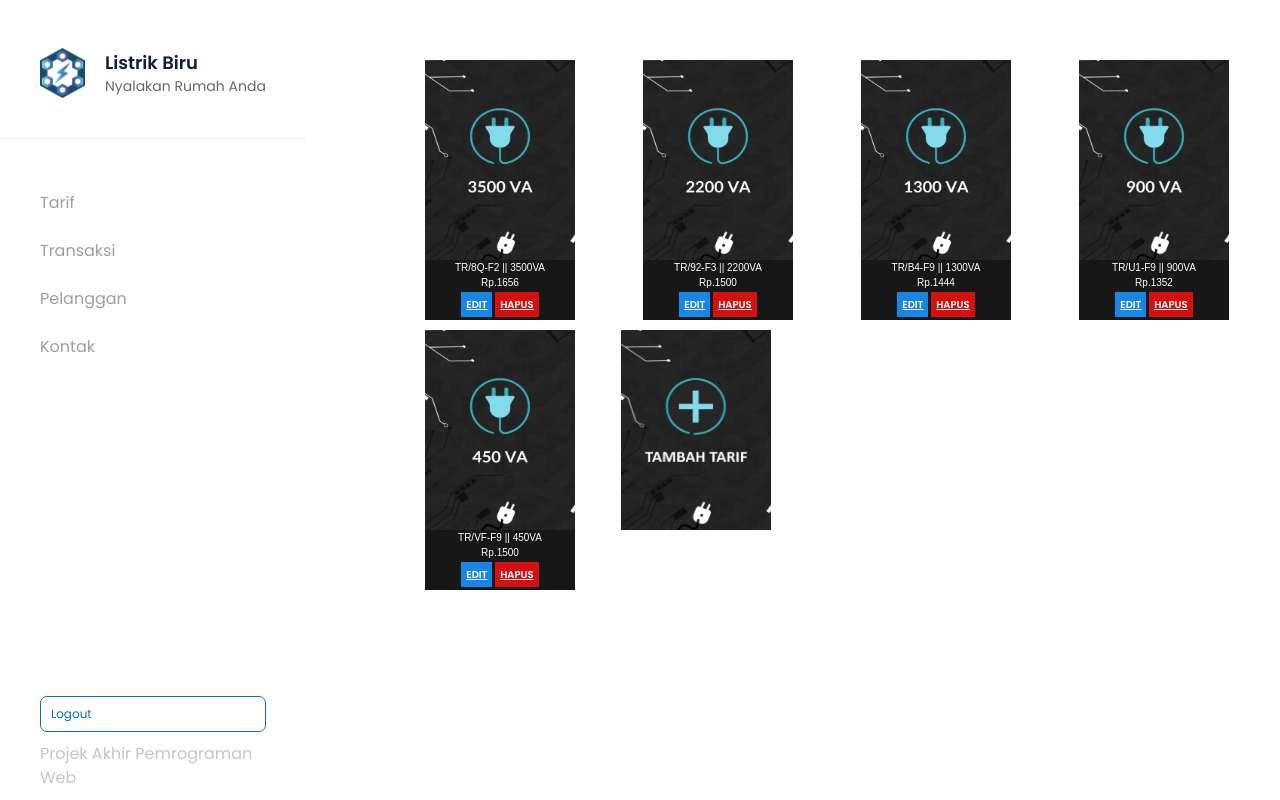
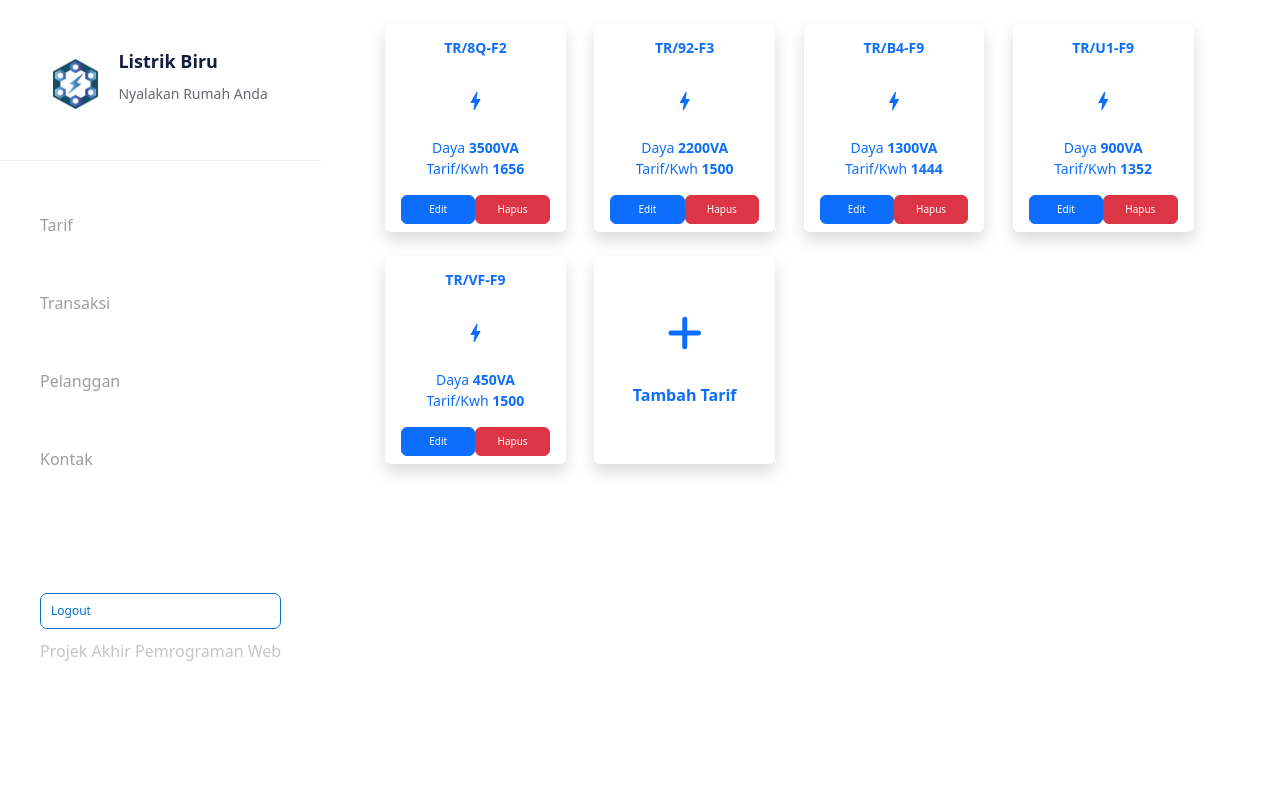
Before and after one commit to gemparpanggih/PA-Listrik-Biru, a PHP site: page /tarif.php in a window 1280 px wide. Run offline with PHP 8.4, Linux system fonts and the light colour scheme; a user stored in the database is signed in; data comes from the database, SQL or seed files in the repository; some libraries are stand-ins or nearby versions; some web fonts are replaced.

Commit message:
perbaikan tarif

```diff
--- /dev/null
+++ b/stylesheet/new-main.css
@@ -0,0 +1,134 @@
+
+/* # BAGIAN USER */
+
+/* Halaman Profil */
+.profil-data-user {
+    font-weight: bold;
+    color: #5c5c5c;
+}
+
+.profil-aksi-data a {
+    font-size: 12px;
+    color: black;
+    text-decoration: none;
+}
+
+.profil-aksi-data a:hover {
+    text-decoration: underline;
+}
+
+/* End Halaman Profil */
+
+/* # END BAGIAN USER */
+
+
+
+/* # BAGIAN ADMIN */
+
+/* Halaman Profil */
+.data-tarif li {
+    list-style: none;
+}
+
+.card-tarif h5,
+.card-tarif ul li {
+    font-size: 14px !important;
+}
+
+a.admin-aksi-tarif {
+    font-size: 10px !important;
+}
+
+
+.judul h6 {
+    font-weight: 600 !important;
+    font-size: 18px !important;
+    color: #131e3f;
+    line-height: 27px;
+}
+
+.daftar-data {
+    padding: 0 70px;
+}
+
+.table-user table {
+    caption-side: bottom;
+    border-collapse: collapse;
+    border: 1px solid #A6C0E1;
+    /* background-color: #F7F8FA; */
+}
+
+.logout-btn a {
+    font-size: 12px;
+    display: block;
+    text-decoration: none;
+    padding: 8px 10px;
+    color: #0170CD;
+    border: 1px solid #0170CD;
+    border-radius: 7px;
+    transition: 0.2s;
+}
+
+.logout-btn a:hover {
+    transition: 0.2s;
+    color: red;
+    border: 1px solid red;
+}
+.light-text {
+    transition: 0.5s;
+    color: #e9f6ff;
+}
+
+.light-img {
+    transition: 0.5s;
+    -webkit-filter: invert(100%);
+    filter: invert(100%);
+}
+.header-item-left h1 {
+    padding-top: 80px;
+    color: #181a1b;
+    text-shadow: 0 0 15px #2579d1 ;
+    font-family: 'Zona Pro', sans-serif;
+}
+
+.header-item-left p {
+    font-size: 14px;
+    color: #181a1b;
+    padding-right: 25%;
+    margin: 10px 0;
+}
+.rent-btn:hover {
+    transition: 0.8s;
+    cursor: pointer;
+    background-color: #131e3f;
+    color: #fff;
+    border: 1px solid #131e3f;
+}
+
+.play-btn {
+	display: inline-block;
+	font-weight: 400;
+	color: #fff;
+	text-align: center;
+	border: 1px solid #fff;
+	padding: 9px 70px;
+	font-size: 1rem;
+	line-height: 1.5;
+	border-radius: 15px;
+    background-color: rgba(0, 0, 0, 0);
+    transition: 0.8s;
+}
+
+.play-btn:hover {
+    transition: 0.8s;
+    cursor: pointer;
+	background-color: #fff;
+    color: black;
+}
+.header-item-left a {
+    text-decoration: none;
+    color: #181a1b;
+}
+/* End Halaman Profil */
+
+/* # END BAGIAN ADMIN */
--- a/tarif.php
+++ b/tarif.php
@@ -23,16 +23,16 @@
     <link href="https://fonts.googleapis.com/css2?family=Viga&display=swap" rel="stylesheet">
     <link href="https://fonts.googleapis.com/css2?family=Pacifico&display=swap" rel="stylesheet">
     <link href="//db.onlinewebfonts.com/c/213e56f9ea368890b9d2da0577e49dab?family=Zona+Pro" rel="stylesheet" type="text/css"/>
+    <link href="https://fonts.googleapis.com/icon?family=Material+Icons" rel="stylesheet">
+    <link href="https://fonts.googleapis.com/css?family=Ubuntu" rel="stylesheet">
 
     <!-- CSS -->
-	<link rel="stylesheet" type="text/css" href="stylesheet/tarif.css">
-    <link rel="stylesheet" href="stylesheet/landingpage.css">
-    <link rel="stylesheet" href="stylesheet/style-mobile.css">
+    <link rel="stylesheet" href="stylesheet/new-main.css">
     <link rel="stylesheet" href="stylesheet/component/sidebar.css">
-    <link rel="stylesheet" href="stylesheet/nonavbar.css">
 
     <!-- Bootstrap -->
     <link href="https://cdn.jsdelivr.net/npm/bootstrap@5.2.0-beta1/dist/css/bootstrap.min.css" rel="stylesheet" integrity="sha384-0evHe/X+R7YkIZDRvuzKMRqM+OrBnVFBL6DOitfPri4tjfHxaWutUpFmBp4vmVor" crossorigin="anonymous"/>
+    <link href="https://cdn.jsdelivr.net/npm/bootstrap@5.2.3/dist/css/bootstrap.min.css" rel="stylesheet" integrity="sha384-rbsA2VBKQhggwzxH7pPCaAqO46MgnOM80zW1RWuH61DGLwZJEdK2Kadq2F9CUG65" crossorigin="anonymous">
 
 </head>
 <body>
@@ -86,42 +86,46 @@
     <!-- TARIF CONTENT -->
     <main class="content flex-fill mode-bg ">
         <section class="d-flex flex-column gap-4">
-        <button aria-controls="sidebar" data-bs-toggle="offcanvas" data-bs-target=".sidebar" aria-label="Button Hamburger"
-            class="sidebarOffcanvas mb-5 btn p-0 border-0 d-flex d-lg-none">
-            <i class="fa-solid fa-bars"></i>
-        </button>
+            <button aria-controls="sidebar" data-bs-toggle="offcanvas" data-bs-target=".sidebar" aria-label="Button Hamburger"
+                class="sidebarOffcanvas mb-5 btn p-0 border-0 d-flex d-lg-none">
+                <i class="fa-solid fa-bars"></i>
+            </button>
 
-            <div class="container minggirin-navbar">
-                <div class="grid-container">
+            <div class="tarif-admin">
+                <div class="container mt-4 d-flex justify-content-end">
+                    <div class="row w-75">
                     <?php
                         require('php/connection.php');
-                        $sql="SELECT * FROM tarif";
-                        $query= mysqli_query($conn, $sql);
-                        while ($data = mysqli_fetch_array($query)) {
+
+                        $sql = mysqli_query($conn, "SELECT * FROM tarif");
+                        while ($data = mysqli_fetch_array($sql)){
                     ?>
-                        <div>
-                            <img src="img/voltase/<?php echo $data['foto'] ?>" onclick="window.location='tarif/tambah.php'"/>
-                            <p>
-                                <?php echo "$data[id]"; ?> ||
-                                <?php echo "$data[daya]"; ?><br>
-                            </p>
-                            <p>
-                                Rp.<?php echo "$data[tarifperkwh]"; ?>
-                            </p>
-                            <?php if($_SESSION['akun']['level'] == 'admin') { ?>
-                                <p class="aksi">
-                                    <a class="edit" href="tarif/edit.php?id=<?php echo"$data[id]"; ?>">EDIT</a>
-                                    <a class="hapus" href="tarif/aksi/delete.php?id=<?php echo"$data[id]"; ?>" onclick="return confirm('YAKINNN !!!')">HAPUS</a>
-                                </p>
-                            <?php } ?>
-                        </div>
-                    <?php } if($_SESSION['akun']['level'] == 'admin') { ?>
-                        <div class="add-card">
-                            <div class="add-img" onclick="window.location='tarif/tambah.php'">
-                                <img src="img/voltase/add.jpg"/>
+                        <div class="col-3 mb-4">
+                            <div class="card shadow" style="width: 11.30rem; height: 13rem; border: 0;">
+                                <div class="card-tarif card-body text-center">
+                                    <h5 class="card-title text-primary"><b><?php echo $data['id'] ?></b></h5>
+                                    <span class="material-icons text-primary mt-4 mb-4">bolt</span>
+                                    <ul class="list-inline text-primary">
+                                        <li>Daya <strong><?php echo $data['daya'] ?></strong></li>
+                                        <li>Tarif/Kwh <strong><?php echo $data['tarifperkwh'] ?></strong></li>
+                                    </ul>
+                                    <div class="d-flex flex-row">
+                                        <a href="#" class="admin-aksi-tarif btn btn-primary w-50">Edit</a>
+                                        <a href="#" class="admin-aksi-tarif btn btn-danger w-50">Hapus</a>
+                                    </div>
+                                </div>
                             </div>
                         </div>
                     <?php } ?>
+                        <div class="col-3 mb-4">
+                            <div class="card shadow" style="width: 11.30rem; height: 13rem; border: 0;">
+                                <div class="card-body d-flex flex-column justify-content-center">
+                                    <i class="btn fa-solid fa-plus text-primary fs-1 mb-3"></i>
+                                    <a href="#" class="btn stretched-link text-primary"><b>Tambah Tarif</b></a>
+                                </div>
+                            </div>
+                        </div>
+                    </div>
                 </div>
             </div>
         </section>
```
